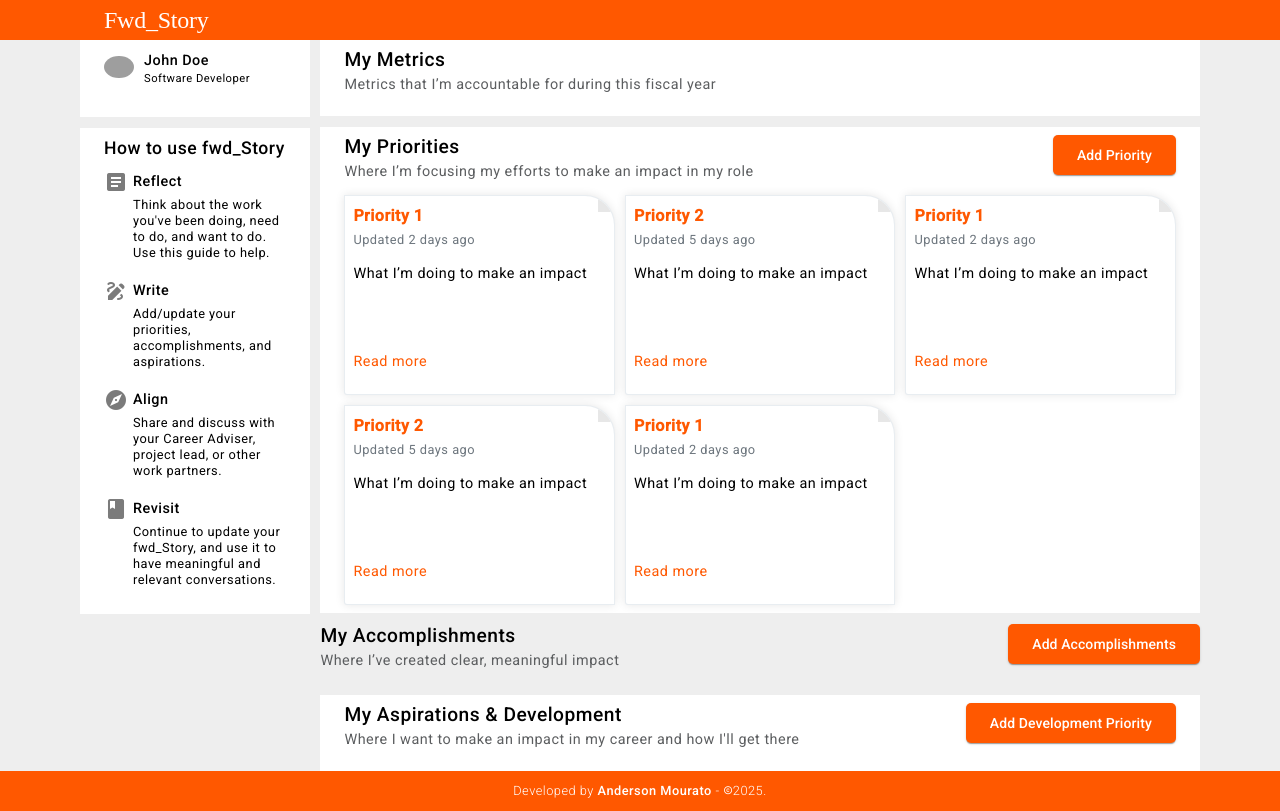
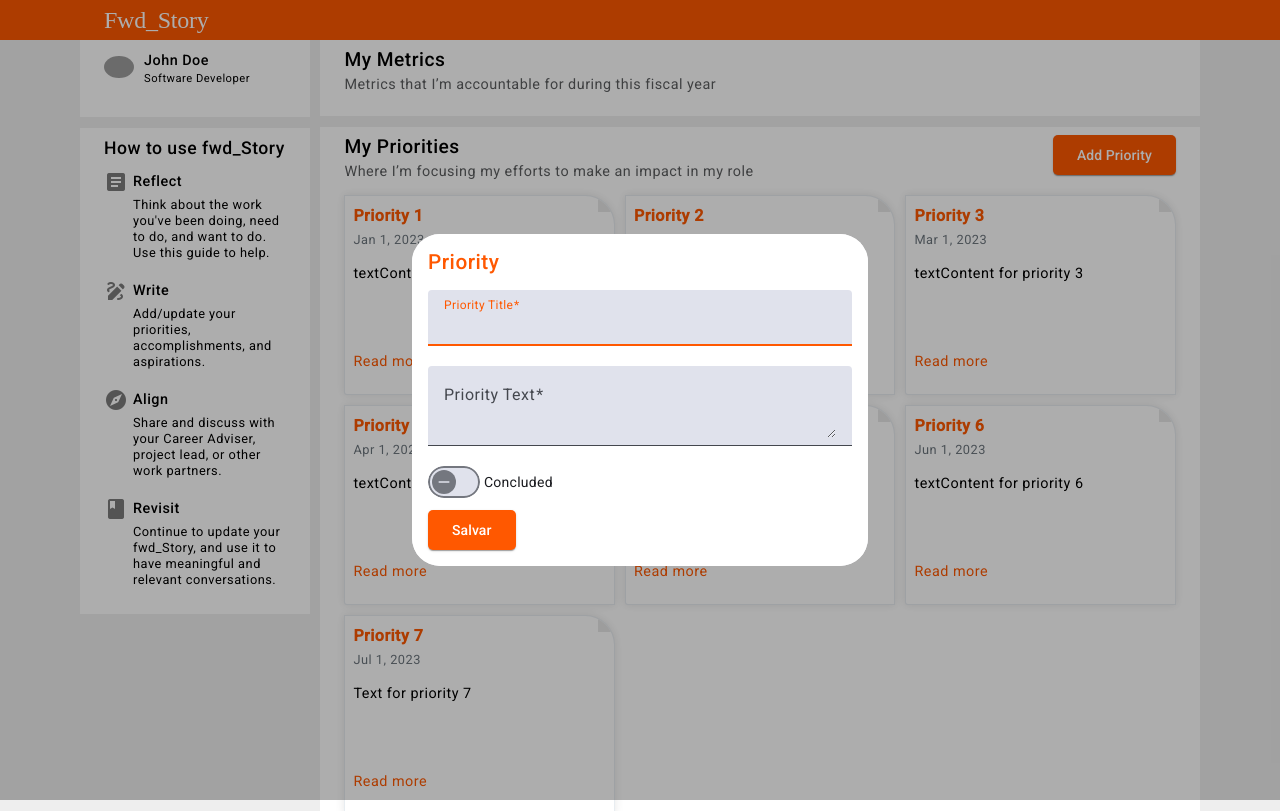
Before and after one commit to AndersonMourato/FwdStory-Angular, an Angular app: page / in a window 1280 px wide. Both pictures are taken after a click on the button "Add Priority". Built offline with nearby package versions, Linux system fonts and the light colour scheme; grey boxes are pictures that could not be loaded; a web font is replaced by a local one.

Commit message:
feat: implementação das funcionalidades do modal.

```diff
--- /dev/null
+++ b/src/app/core/models/priority.interface.ts
@@ -0,0 +1,17 @@
+export interface IPriority {
+    id?: number;
+    title: string;
+    textContent: string;
+    dateUpdate: string;
+    concluded: boolean;
+}
+
+export const priorityMocks: IPriority[] = [
+    { id: 1, title: 'Priority 1', textContent: 'textContent for priority 1', concluded: true, dateUpdate: '2023-01-01' },
+    { id: 2, title: 'Priority 2', textContent: 'textContent for priority 2', concluded: true, dateUpdate: '2023-02-01' },
+    { id: 3, title: 'Priority 3', textContent: 'textContent for priority 3', concluded: false, dateUpdate: '2023-03-01' },
+    { id: 4, title: 'Priority 4', textContent: 'textContent for priority 4', concluded: true, dateUpdate: '2023-04-01' },
+    { id: 5, title: 'Priority 5', textContent: 'textContent for priority 5', concluded: false, dateUpdate: '2023-05-01' },
+    { id: 6, title: 'Priority 6', textContent: 'textContent for priority 6', concluded: true, dateUpdate: '2023-06-01' },
+    { id: 7, title: 'Priority 7', textContent: 'Text for priority 7', concluded: true, dateUpdate: '2023-07-01' }
+];
--- a/src/app/shared/components/card-task/card-task.component.html
+++ b/src/app/shared/components/card-task/card-task.component.html
@@ -1,11 +1,11 @@
 <section class="container">
     <div class="tile-container">
         <div class="tile-header">
-            <span class="title" (click)="onClick()"> {{ title }} </span>
-            <span class="date"> {{ dateUpdate }} </span>
+            <span class="title" (click)="onClick()"> {{ priority.title }} </span>
+            <span class="date"> {{ priority.dateUpdate | date: 'MMM d, y' : 'pt-BR' }} </span>
         </div>
         <div class="text">
-            <p> {{ textContent }} </p>
+            <p> {{ priority.textContent }} </p>
         </div>
             <span class="read-more" (click)="onClick()"> Read more </span>
     </div>
--- a/src/app/shared/components/card-task/card-task.component.ts
+++ b/src/app/shared/components/card-task/card-task.component.ts
@@ -1,32 +1,35 @@
+import { CommonModule } from '@angular/common';
+import { Component, Input } from '@angular/core';
 import { MatDialog } from '@angular/material/dialog';
-import { Component, Input, OnInit } from '@angular/core';
+import { IPriority } from '../../../core/models/priority.interface';
+import { PriorityService } from '../../../core/services/priority.service';
 import { ModalComponent } from './modal/modal.component';
 
 @Component({
   selector: 'app-card-task',
   standalone: true,
-  imports: [],
+  imports: [CommonModule],
   templateUrl: './card-task.component.html',
   styleUrl: './card-task.component.scss'
 })
-export class CardTaskComponent implements OnInit {
+export class CardTaskComponent {
 
-  @Input() title!: string;
-  @Input() dateUpdate!: string;
-  @Input() textContent!: string;
+  @Input() priority!: IPriority;
 
-  constructor(private dialog: MatDialog) { }
+  constructor(private dialog: MatDialog, private priorityService: PriorityService) { }
 
   onClick() {
-    this.dialog.open(ModalComponent, {
+    const dialogRef = this.dialog.open(ModalComponent, {
       height: 'auto',
       width: 'auto',
+      data: this.priority,
     });
 
+    dialogRef.componentInstance.eventSave.subscribe((result: IPriority) => {
+      this.priority = result;
+      this.priorityService.updatePriority(result);
+    });
   }
 
-  ngOnInit() {
-    //this.onClick();
-  }
 
 }
--- a/src/app/shared/components/card-task/modal/modal.component.html
+++ b/src/app/shared/components/card-task/modal/modal.component.html
@@ -1,19 +1,20 @@
 <section>
     <div class="title-container">
         <span class="title"> Priority </span>
-        <span class="date"> Updated: 2 days ago </span>
+        <span class="date"> {{ dateUpdate | date: 'MMM d, y' : 'pt-BR' }} </span>
     </div>
-    <form class="form-container">
+    <form [formGroup]="formModalGroup" class="form-container">
         <mat-form-field class="form-field">
             <mat-label>Priority Title</mat-label>
-            <input matInput >
+            <input matInput formControlName="title" aria-label="Priority Title">
         </mat-form-field>
 
         <mat-form-field class="form-field">
             <mat-label>Priority Text</mat-label>
-            <textarea matInput ></textarea>
+            <textarea matInput formControlName="textContent" aria-label="Priority Text"></textarea>
         </mat-form-field>
 
-        <button class="btn-custom" mat-raised-button> Salvar </button>
+        <p><mat-slide-toggle formControlName="concluded" aria-label="Concluded"> Concluded </mat-slide-toggle></p>
+        <button class="btn-custom" mat-raised-button (click)="onSave()"> Salvar </button>
     </form>
 </section>
--- a/src/app/shared/components/card-task/modal/modal.component.ts
+++ b/src/app/shared/components/card-task/modal/modal.component.ts
@@ -1,17 +1,77 @@
-import { Component } from '@angular/core';
-import { MatDialogModule } from '@angular/material/dialog';
+import { DialogRef } from '@angular/cdk/dialog';
+import { CommonModule } from '@angular/common';
+import { Component, EventEmitter, Inject, OnChanges, OnInit, Output, SimpleChanges } from '@angular/core';
+import { FormBuilder, FormGroup, FormsModule, ReactiveFormsModule, Validators } from '@angular/forms';
+import { MatButtonModule } from '@angular/material/button';
+import { MAT_DIALOG_DATA, MatDialogModule } from '@angular/material/dialog';
+import { MatFormFieldModule } from '@angular/material/form-field';
 import { MatInputModule } from '@angular/material/input';
-import { MatFormFieldModule } from '@angular/material/form-field';
-import { FormsModule } from '@angular/forms';
-import { MatButtonModule } from '@angular/material/button';
+import { MatSlideToggleModule } from '@angular/material/slide-toggle';
+import { IPriority } from '../../../../core/models/priority.interface';
 
 @Component({
   selector: 'app-modal',
   standalone: true,
-  imports: [MatDialogModule, MatInputModule, MatFormFieldModule, FormsModule, MatButtonModule],
+  imports: [MatDialogModule, MatSlideToggleModule, MatInputModule, MatFormFieldModule, FormsModule, ReactiveFormsModule, MatButtonModule, CommonModule], // Importa módulos necessários
   templateUrl: './modal.component.html',
-  styleUrl: './modal.component.scss'
+  styleUrl: './modal.component.scss',
 })
-export class ModalComponent {
+export class ModalComponent implements OnInit, OnChanges {
+  formModalGroup!: FormGroup;
+  dateUpdate!: string;
+  @Output() eventSave: EventEmitter<IPriority> = new EventEmitter<IPriority>();
+
+  constructor(
+    @Inject(MAT_DIALOG_DATA) public data: IPriority,
+    private fb: FormBuilder ,
+    private dialogRef: DialogRef<ModalComponent>
+  ) { }
+
+  ngOnInit(): void {
+    this.initForm();
+    if (this.data) {
+      this.updateForm(this.data);
+    }
+  }
+
+  ngOnChanges(changes: SimpleChanges): void {
+    if (changes['data'] && !changes['data'].firstChange) {
+      this.updateForm(changes['data'].currentValue);
+    }
+  }
+
+  private initForm(): void {
+    this.formModalGroup = this.fb.group({
+      title: ['', Validators.required],
+      textContent: ['', Validators.required],
+      concluded: [false]
+    });
+  }
+
+  private updateForm(data: IPriority): void {
+    this.dateUpdate = data.dateUpdate;
+    this.formModalGroup.patchValue({
+      title: data.title,
+      textContent: data.textContent,
+      concluded: data.concluded
+    });
+  }
+
+  private getDateCurret(): string {
+     return new Date().toISOString();
+  }
+
+  onSave(): void {
+    if (this.formModalGroup.valid) {
+      const data: IPriority = {
+        ...this.formModalGroup.value,
+        dateUpdate: this.getDateCurret()
+      };
+      this.eventSave.emit(data);
+      this.dialogRef.close();
+    }
+  }
+
+
 
 }
--- a/src/app/shared/components/header/header.component.ts
+++ b/src/app/shared/components/header/header.component.ts
@@ -1,4 +1,6 @@
 import { Component } from '@angular/core';
+import { MatDialog } from '@angular/material/dialog';
+import { ModalComponent } from '../card-task/modal/modal.component';
 
 @Component({
   selector: 'app-header',
@@ -9,4 +11,10 @@ import { Component } from '@angular/core';
 })
 export class HeaderComponent {
 
+  constructor(private dialogRef: MatDialog){}
+
+  addPriority(): void {
+    this.dialogRef.open(ModalComponent);
+  }
+
 }
--- a/src/app/shared/components/priorities/priorities.component.html
+++ b/src/app/shared/components/priorities/priorities.component.html
@@ -6,37 +6,11 @@
     ></app-section-header>
 
     <div class="contents-tiles">
-
-        <app-card-task
-            title="Priority 1"
-            dateUpdate="Updated 2 days ago"
-            textContent="What I’m doing to make an impact"
-        ></app-card-task>
-
-        <app-card-task
-            title="Priority 2"
-            dateUpdate="Updated 5 days ago"
-            textContent="What I’m doing to make an impact"
-        ></app-card-task>
-
-        <app-card-task
-            title="Priority 1"
-            dateUpdate="Updated 2 days ago"
-            textContent="What I’m doing to make an impact"
-        ></app-card-task>
-
-        <app-card-task
-            title="Priority 2"
-            dateUpdate="Updated 5 days ago"
-            textContent="What I’m doing to make an impact"
-        ></app-card-task>
-        <app-card-task
-            title="Priority 1"
-            dateUpdate="Updated 2 days ago"
-            textContent="What I’m doing to make an impact"
-        ></app-card-task>
-
-
+        <ng-container *ngFor="let priority of priorities" >
+            <app-card-task
+            [priority]="priority"
+            ></app-card-task>
+        </ng-container>
     </div>
 
 </section>
--- a/src/app/shared/components/priorities/priorities.component.ts
+++ b/src/app/shared/components/priorities/priorities.component.ts
@@ -1,18 +1,33 @@
-import { Component } from '@angular/core';
+import { Component, OnInit } from '@angular/core';
 import { MatGridListModule } from '@angular/material/grid-list';
 import { MatButtonModule } from '@angular/material/button';
 import { SectionHeaderComponent } from "../section-header/section-header.component";
 import { CardTaskComponent } from "../card-task/card-task.component";
+import { IPriority } from '../../../core/models/priority.interface';
+import { PriorityService } from '../../../core/services/priority.service';
+import { CommonModule } from '@angular/common';
 
 
 
 @Component({
   selector: 'app-priorities',
   standalone: true,
-  imports: [MatGridListModule, MatButtonModule, SectionHeaderComponent, CardTaskComponent],
+  imports: [MatGridListModule, MatButtonModule, SectionHeaderComponent, CardTaskComponent, CommonModule],
   templateUrl: './priorities.component.html',
   styleUrl: './priorities.component.scss'
 })
-export class PrioritiesComponent {
+export class PrioritiesComponent implements OnInit {
+
+  priorities: IPriority[] = [];
+
+  constructor(private priorityService: PriorityService) {}
+
+  ngOnInit() {
+    this.getPriority();
+  }
+
+  getPriority() {
+    this.priorities = this.priorityService.getPriorities();
+  }
 
 }
--- a/src/app/shared/components/section-header/section-header.component.html
+++ b/src/app/shared/components/section-header/section-header.component.html
@@ -3,5 +3,5 @@
         <span> {{ title }}</span>
         <p> {{ subtitle }} </p>
     </div>
-    <button class="btn-custom" mat-raised-button *ngIf="isButtonText"> {{ buttonText }} </button>
+    <button class="btn-custom" mat-raised-button *ngIf="isButtonText" (click)="onButtonClick()" > {{ buttonText }} </button>
 </div>
--- a/src/app/shared/components/section-header/section-header.component.ts
+++ b/src/app/shared/components/section-header/section-header.component.ts
@@ -1,6 +1,8 @@
 import { CommonModule } from '@angular/common';
 import { Component, Input, OnInit } from '@angular/core';
 import { MatButtonModule } from '@angular/material/button';
+import { MatDialog } from '@angular/material/dialog';
+import { ModalComponent } from '../card-task/modal/modal.component';
 
 @Component({
   selector: 'app-section-header',
@@ -15,8 +17,14 @@ export class SectionHeaderComponent {
   @Input() subtitle!: string;
   @Input() buttonText!: string;
 
+  constructor(private modal: MatDialog) {}
+
   get isButtonText(): boolean {
     return this.buttonText ? true : false;
   }
 
+  onButtonClick(): void {
+    this.modal.open(ModalComponent);
+  }
+
 }
```
